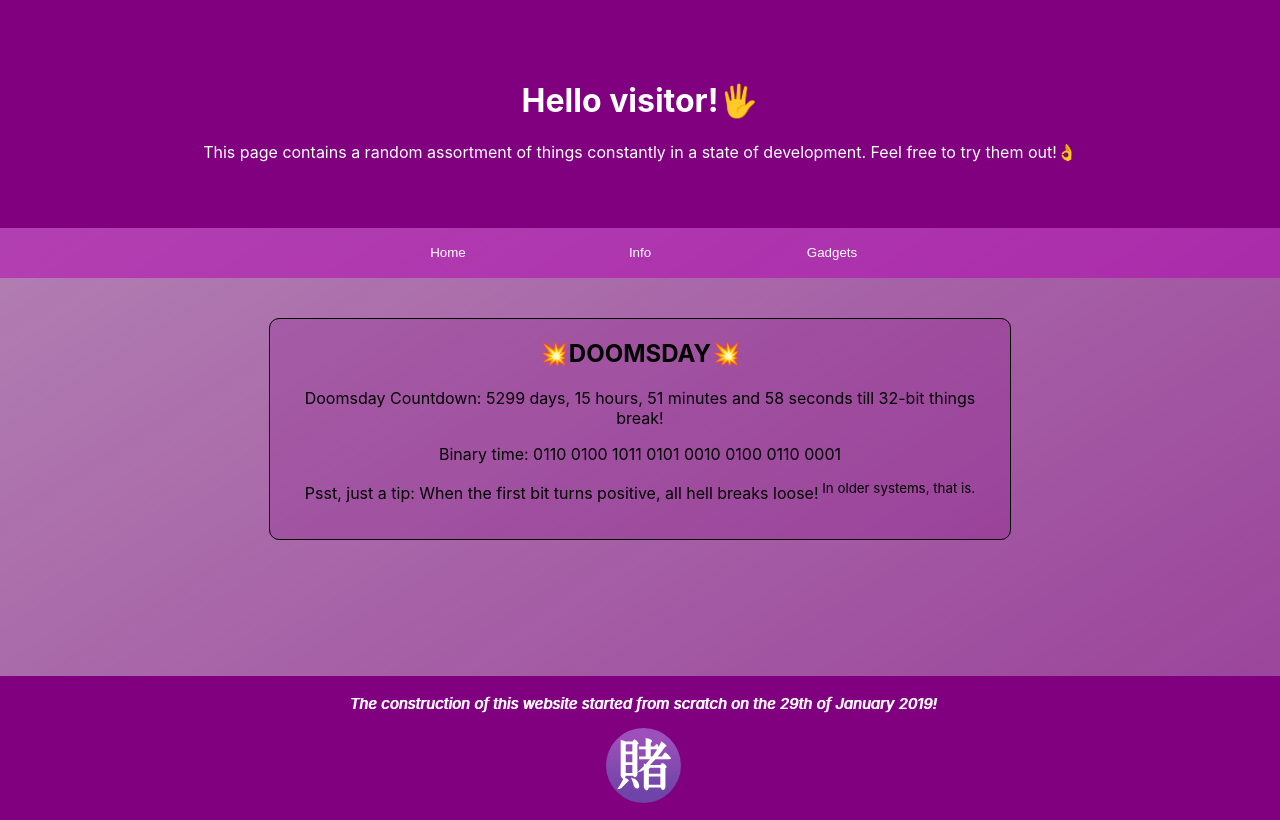
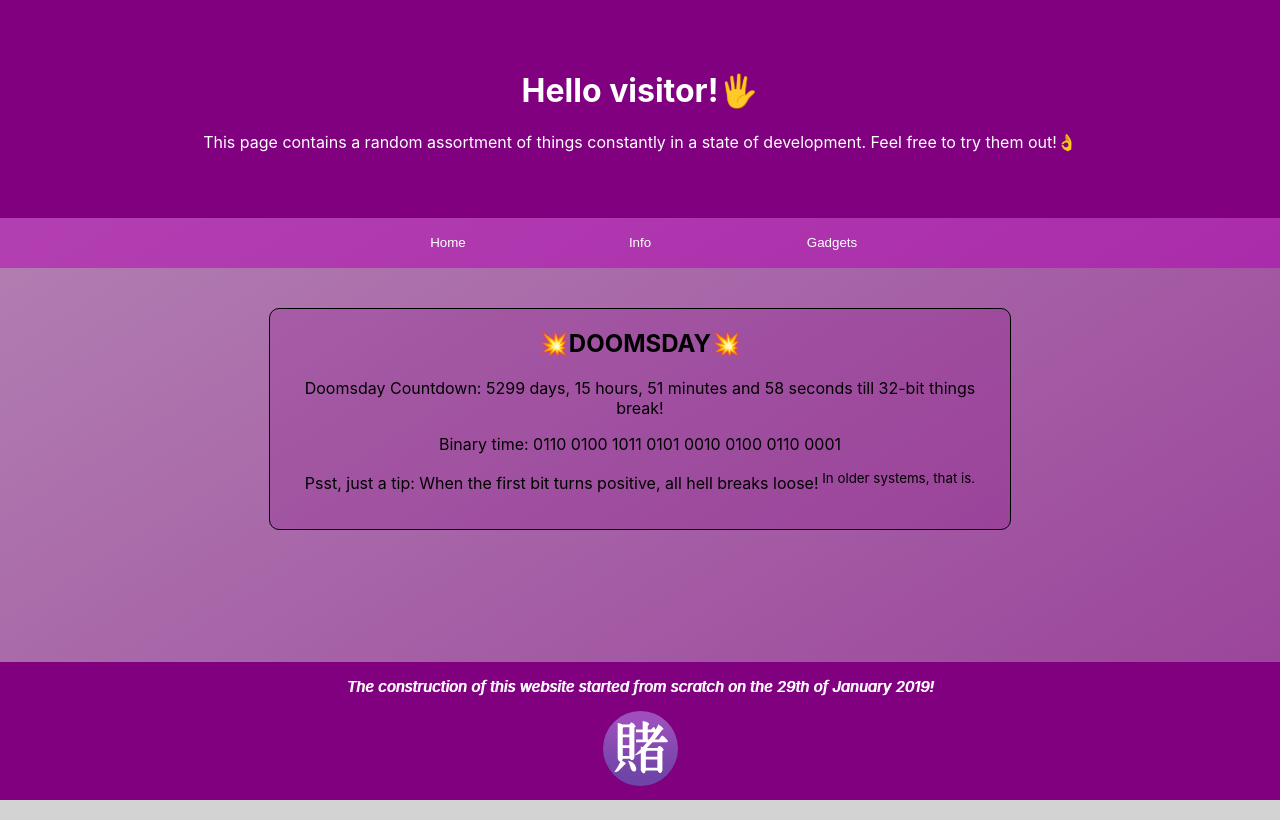
Before and after one commit to Liljenmaa/homepage, a React app: page /home in a window 1280 px wide. Built offline with nearby package versions, Linux system fonts and the light colour scheme.

Commit message:
Dependencies updated, minor visual glitches fixed

```diff
--- a/package.json
+++ b/package.json
@@ -10,8 +10,7 @@
     "react-dom": "^16.7.0",
     "react-router": "^4.3.1",
     "react-router-dom": "^4.3.1",
-    "react-scripts": "2.1.3",
-    "scrypt": "^6.0.3"
+    "react-scripts": "^5.0.1"
   },
   "scripts": {
     "start": "react-scripts start",
--- a/src/index.css
+++ b/src/index.css
@@ -13,7 +13,6 @@ body {
   background-color: lightgrey;
   background-image: linear-gradient(to right bottom, rgba(128,0,128,0.35) 0%, rgba(128,0,128,0.7) 100%);
   margin: 0px;
-  border: solid 10px purple;
   border-left: none;
   border-right: none;
   padding: 0px;
@@ -270,10 +269,10 @@ footer {
   color: white;
   font-size: 15px;
   text-shadow: 1px 0px;
-  padding: 3px;
   flex-shrink: 0;
   position: absolute;
   bottom: 0;
+  padding-bottom: 10px;
 }
 
 #root {
```
Also changed, not shown: 1 other file.
